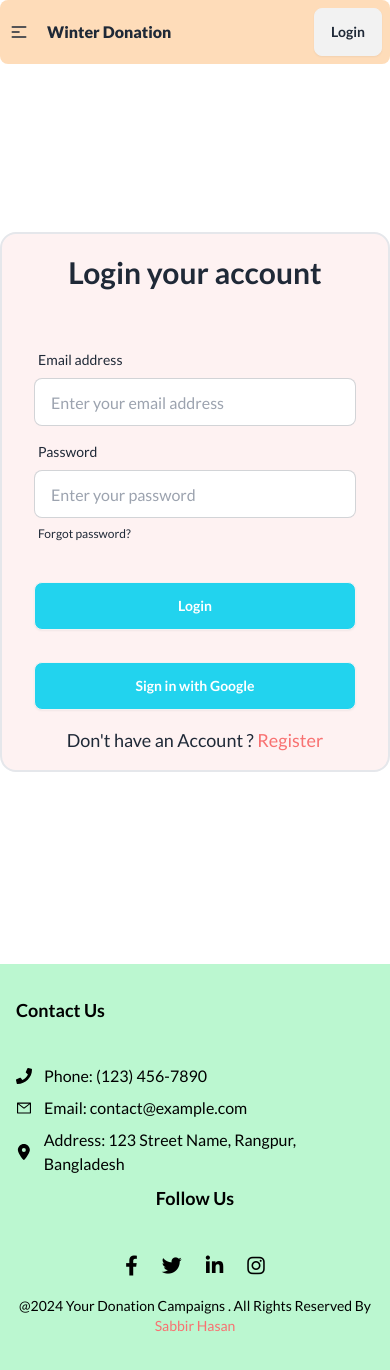
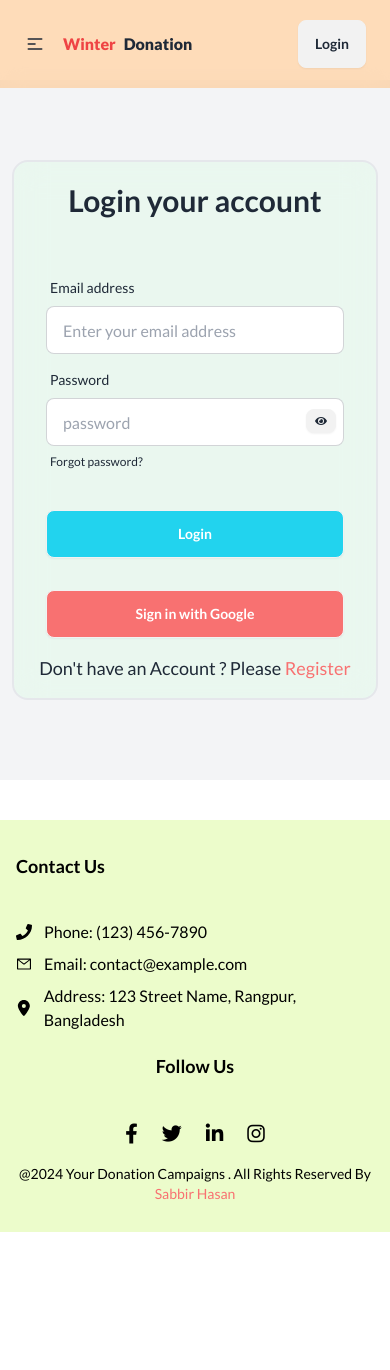
Before and after one commit to sabbir6175/Winter-Donation, a React (Vite) app: page /login in a window 390 px wide. Shown: the top 1370 px of the page. After the commit the page ends 1232 px from the top, so only its background shows below. Built offline with nearby package versions, Linux system fonts and the light colour scheme; no server answers.

Commit message:
responsive complete

```diff
--- a/src/component/Dashboard.jsx
+++ b/src/component/Dashboard.jsx
@@ -8,7 +8,7 @@ const Dashboard = () => {
 
     return (
         <div>
-            <div className="min-h-screen bg-gray-100 flex items-center justify-center ">
+            <div className="md:min-h-screen bg-gray-100 flex items-center justify-center  px-4 md:px-8">
                 <div className="w-full max-w-3xl p-6 bg-white rounded-lg shadow-lg my-10">
                     <h1 className="text-2xl font-bold text-center text-blue-600">Welcome, {user && user?.displayName}! </h1>
                     <p className="text-center text-gray-600 mt-2">Here's your profile information</p>
@@ -22,8 +22,8 @@ const Dashboard = () => {
                         </div>
                     </div>
                     <div className="mt-6 flex justify-center gap-10">
-                      <Link to={'/update'} className='btn text-green-300 btn-wide bg-blue-500'>Update profile</Link>
-                      <Link to={'/login'} onClick={logOut} className="btn btn-wide bg-red-400 ">Log-out</Link>
+                      <Link to={'/update'} className='btn text-orange-500 md:btn-wide border-2 border-blue-300 bg-lime-200'>Update profile</Link>
+                      <Link to={'/login'} onClick={logOut} className="btn md:btn-wide bg-red-400 border-2 border-blue-300">Log-out</Link>
                     </div>
 
                  </div>
--- a/src/component/DonateDetails.jsx
+++ b/src/component/DonateDetails.jsx
@@ -26,9 +26,8 @@ const DonateDetails = () => {
 
 
   return (
-    <div className="w-9/12 mx-auto grid grid-cols-1 md:grid-cols-2 my-12 p-6 bg-white rounded-lg">
-
-        <div className=" bg-white shadow rounded-xl w-96 p-5 overflow-hidden">
+    <div className="w-9/12 md:w-full my-24 md:my-32 px-3 lg:my-44 mx-auto grid grid-cols-1 md:grid-cols-2 gap-8   bg-white rounded-lg">
+        <div className=" bg-white shadow rounded-xl lg:w-60 p-5 overflow-hidden w-full">
               <img
                 src={DonationCart.image}
                 alt={DonationCart.title}
--- a/src/component/DonationCompanions.jsx
+++ b/src/component/DonationCompanions.jsx
@@ -8,7 +8,7 @@ const DonationCompanions = () => {
   return (
     <div className="bg-gray-100 py-6">
       <h1 className="text-3xl md:text-4xl text-center my-5 font-bold text-blue-500">Our Donation Campaigns</h1>
-      <div className="grid grid-cols-1  md:grid-cols-2 lg:grid-cols-3 gap-6">
+      <div className="grid grid-cols-1  md:grid-cols-2 lg:grid-cols-3 gap-6 px-3">
         {
             Donation.map((data,index) => <DonationCard key={index} data ={data}></DonationCard>)
         }
--- a/src/component/Footer.jsx
+++ b/src/component/Footer.jsx
@@ -5,8 +5,8 @@ import { FaLocationDot } from 'react-icons/fa6';
 
 const Footer = () => {
     return (
-      <footer className="bg-green-200 text-white py-8">
-      <div className="max-w-screen-xl mx-auto px-4 sm:px-6 lg:px-8 flex flex-wrap justify-between">
+      <footer className="bg-lime-100 text-white pt-8 pb-3">
+      <div className="max-w-screen-xl mx-auto px-4 sm:px-6 lg:px-8 flex flex-wrap gap-3 justify-between">
 
         <div className="flex-1 min-w-[250px] text-black ">
           <h4 className="text-lg font-semibold mb-10">Contact Us</h4>
--- a/src/component/HowToHelp.jsx
+++ b/src/component/HowToHelp.jsx
@@ -5,7 +5,7 @@ const HowToHelp = () => {
         <div className='bg-white'>
             <div className='container mx-auto  py-20 '>
                 <h1 className='text-center font-bold text-3xl mb-3'>How To Help</h1>
-                <p className='text-center'>This winter, your donation can make a difference. With your support, we can provide warm clothing, blankets,<br /> and essential supplies to those in need. Every contribution, no matter how small,  helps ensure <br /> that individuals and families stay safe and warm through the cold months.</p>
+                <p className='text-center text-base text-gray-500'>This winter, your donation can make a difference. With your support, we can provide warm clothing, blankets,<br /> and essential supplies to those in need.</p>
 
                 <div class="grid grid-cols-1 md:grid-cols-2 lg:grid-cols-3 gap-6 text-center my-20 px-3">
 
--- a/src/component/Navbar.jsx
+++ b/src/component/Navbar.jsx
@@ -22,8 +22,8 @@ const Navbar = () => {
   );
   return (
     <div className=" ">
-      <div className="fixed top-0  rounded-lg bg-opacity-50 backdrop-blur-md bg-orange-300 z-10 w-full">
-        <div className="navbar ">
+      <div className="fixed top-0 px-4 py-3  bg-opacity-50 backdrop-blur-md bg-orange-300 z-10 w-full">
+        <div className="navbar container mx-auto">
           <div className="navbar-start">
             <div className="dropdown">
               <div
@@ -60,11 +60,11 @@ const Navbar = () => {
               alt=""
             />
             <a className="btn btn-ghost text-base font-extrabold md:text-lg lg:text-2xl pl-0">
-              Winter Donation
+             <span className="text-red-500">Winter</span> Donation
             </a>
           </div>
           <div className="navbar-center hidden lg:flex">
-            <ul className="menu menu-horizontal text-base font-bold px-1">{links}</ul>
+            <ul className="menu menu-horizontal text-base font-semibold px-1">{links}</ul>
           </div>
 
           <div className="navbar-end">
@@ -72,8 +72,8 @@ const Navbar = () => {
            {
             user && user?.email? (
               <>
-              <img src= {user && user?.photoURL} className='w-8 h-8 md:w-16 md:h-16 rounded-full object-cover border-2 border-blue-500'  alt="" />
-              <Link to={'/login'} onClick={logOut} className="btn ml-3 bg-red-400 ">Log-out</Link>
+              <img src= {user && user?.photoURL} className='w-8 ml-6 h-8 md:w-16 md:h-16 rounded-full object-cover border-2 border-blue-500'  alt="" />
+              <Link to={'/login'} onClick={logOut} className="btn md:ml-3 px-2 md:px-6 btn-sm md:btn-lg bg-red-400 ">Log-out</Link>
               </>
 
             ):(
--- a/src/pages/Login.jsx
+++ b/src/pages/Login.jsx
@@ -1,8 +1,9 @@
 
-import { useContext, useRef } from "react";
+import { useContext, useRef, useState } from "react";
 import { Link, useLocation, useNavigate } from "react-router-dom";
 import { AuthContext } from "../Provider/authProvider";
 import { toast } from "react-toastify";
+import { FaEye, FaEyeSlash } from "react-icons/fa";
 
 
 const Login = () => {
@@ -10,6 +11,7 @@ const Login = () => {
   const location = useLocation()
 
   const {UserLogin,setUser,signInWithGoogle,ForgotPassword}=useContext(AuthContext)
+  const [showPassword, setShowPassword] = useState(false)
   const navigate = useNavigate()
   const handleSubmit =(e)=>{
       e.preventDefault()
@@ -56,8 +58,8 @@ const handleForgotPassword =()=>{
 
 }
   return (
-    <div className="min-h-screen flex justify-center items-center my-10">
-      <div className="card bg-red-50 w-full max-w-lg border-2">
+    <div className="md:min-h-screen bg-gray-100 px-3 p-20 flex justify-center items-center my-10">
+      <div className="card bg-green-100 w-full max-w-lg border-2 backdrop-blur-lg bg-opacity-40">
          <h2 className="text-center font-bold text-3xl py-5">Login your account</h2>
         <form  onSubmit={handleSubmit} className="card-body">
           <div className="form-control">
@@ -78,12 +80,18 @@ const handleForgotPassword =()=>{
               <span className="label-text">Password</span>
             </label>
             <input
-                name="password"
-                type="password"
-                placeholder="Enter your password"
-                className="input input-bordered"
-                required
+              type={showPassword ? "text" : "password"}
+              name="password"
+              placeholder="password"
+              className="input input-bordered"
+              required
             />
+            <button
+              onClick={() => setShowPassword(!showPassword)}
+              className="btn btn-xs absolute right-10 top-[46%] "
+            >
+              {showPassword ? <FaEyeSlash></FaEyeSlash> : <FaEye></FaEye>}
+            </button>
             <label onClick={handleForgotPassword} className="label">
               <a  href="#" className="label-text-alt link link-hover">
                 Forgot password?
@@ -94,8 +102,8 @@ const handleForgotPassword =()=>{
             <button className="btn text-white bg-cyan-400">Login</button>
           </div>
         </form>
-          <button onClick={handleGoogleSignIn} className="btn mx-8 text-white bg-cyan-400">Sign in with Google</button>
-        <h2 className="text-lg text-center py-4">Don't have an Account ? <Link className="text-red-400" to={'/login/Register'}>Register</Link> </h2>
+          <button onClick={handleGoogleSignIn} className="btn mx-8 text-white bg-red-400">Sign in with Google</button>
+        <h2 className="text-lg text-center py-4">Don't have an Account ? Please <Link className="text-red-400" to={'/login/Register'}>Register</Link> </h2>
       </div>
     </div>
   );
--- a/src/pages/UpdateProfile.jsx
+++ b/src/pages/UpdateProfile.jsx
@@ -26,7 +26,7 @@ const UpdateProfile = () => {
 
     }
     return (
-        <div className="min-h-screen bg-gray-100 flex items-center justify-center">
+        <div className="md:min-h-screen px-4 md:p2 bg-gray-100 flex items-center justify-center">
         <div className="w-full max-w-3xl p-6 bg-white rounded-lg shadow-sm my-10">
            <h2 className="text-center font-bold text-3xl py-5">Updated your profile Information</h2>
           <form  onSubmit={handleSubmit} className="card-body">
@@ -55,7 +55,7 @@ const UpdateProfile = () => {
               required
             />
           </div >
-            <button className='btn md:btn-wide mt-6 bg-green-300'>Update Information</button>
+            <button className='btn md:btn-wide mt-6 bg-green-300 border-2 border-blue-300'>Update Information</button>
           </form>
         </div>
       </div>
```
Also changed, not shown: src/component/AboutSection.jsx (+7 -7 lines), src/component/Banner.jsx (+5 -5 lines), src/pages/Register.jsx (+8 -8 lines).
